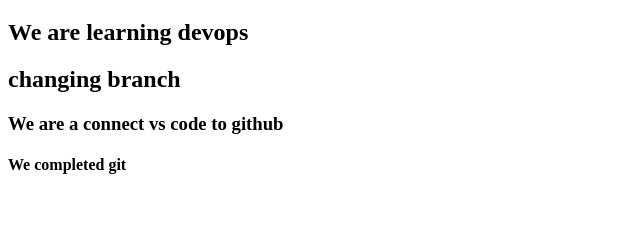
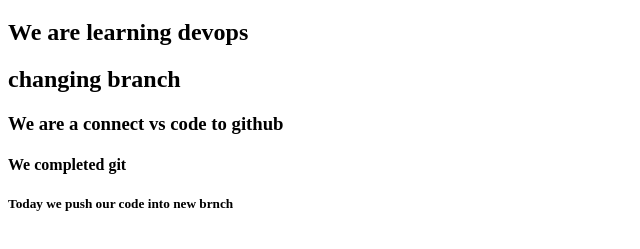
Before and after one commit to zopeprajakta14/Devops1stproject, a plain HTML site: page index.html in a window 1280 px wide. Shown: the part 61-310 px from the top of the page, without its empty margins (0-640 px from the left). Drawn offline with Linux system fonts and the light colour scheme.

Commit message:
we are addd new data

```diff
--- a/index.html
+++ b/index.html
@@ -12,5 +12,6 @@
     <h2>changing branch</h2>
     <h3>We are a connect vs code to github</h3>
     <h4>We completed git</h4>
+    <h5>Today we push our code into new brnch</h5>
 </body>
 </html>
```
